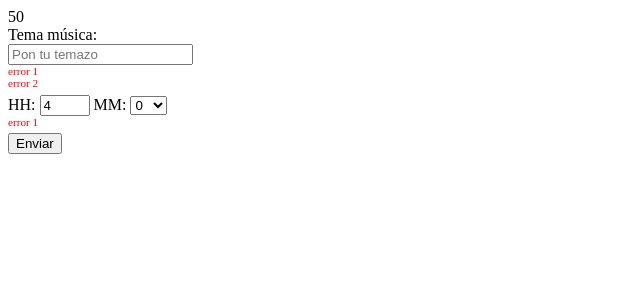
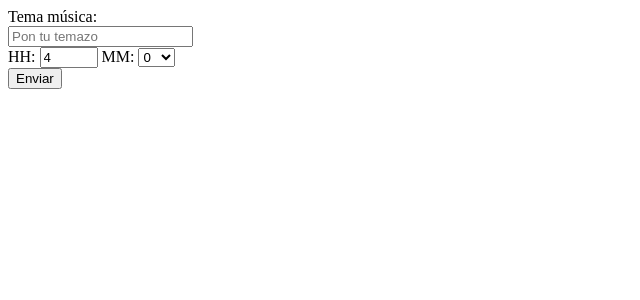
Before and after one commit to LDanielCG/dwes-22-23, a PHP site: page /Unidad04/Formularios/FormularioMusica/FormularioMusica.php in a window 1280 px wide. Shown: the top 300 px of the page, without its empty margins (0-640 px from the left). Run offline with PHP 8.4, Linux system fonts and the light colour scheme.

Commit message:
FormularioMusicaClase

```diff
--- a/Ejercicios_PHP_Clase/Unidad04/Formularios/FormularioMusica/FormularioMusica.php
+++ b/Ejercicios_PHP_Clase/Unidad04/Formularios/FormularioMusica/FormularioMusica.php
@@ -2,7 +2,7 @@
     $temazo="";
     $hora=date("h");
     $min=date("i");
-    echo $min;
+    //echo $min;
 
     $opcionesMinuto = [0,15,30,45];
 
@@ -22,12 +22,32 @@
     $errores = [];
 
     if(isset($_POST['enviar'])){
-        if(isset($_POST['tema']) && $_POST['tema'] != ""){
-            $temazo = $_POST['tema'];
+        //Verificar errores
+        if(isset($_POST['temazo']) && $_POST['temazo'] != ""){
+            $temazo = $_POST['temazo'];
         } else{
             $errores['temazo'] = 'No puede estar vacio';
         }
+
+        if(isset($_POST['hora']) && $_POST['hora'] != ""){
+            $hora = $_POST['hora'];
+        } else{
+            $errores['hora'] = 'No puede estar vacio';
+        }
+
+        if(isset($_POST['min']) && $_POST['min'] != ""){
+            $min = $_POST['min'];
+        } else{
+            $errores['min'] = 'No puede estar vacio';
+        }
+
+        if(count($errores) == 0){
+            //Guardo
+            //redirect
+            //exit();
+        }
     }
+
 
 ?>
 
@@ -56,16 +76,19 @@
 <body>
 
     <form action="" method="POST">
-        <label for="tema">Tema música:</label><br>
-        <input type="text" name="cancion" id="tema" value="<?=$temazo?>" placeholder="Pon tu temazo"><br>
-        <div class="error">
-            <p>error 1</p>
-            <p>error 2</p>
-        </div>
+        <label for="temazo">Tema música:</label><br>
+        <input type="text" name="temazo" id="tema" value="<?=$temazo?>" placeholder="Pon tu temazo"><br>
+        <?php
+            if(isset($errores['temazo'])){
+                echo '<div class="error">';
+                echo '<p>'.$errores['temazo'].'</p>';
+                echo '</div>';
+            }
+        ?>
         <label for="hora">HH:</label>
         <input type="number" max="23" size="1" name="hora" id="hora" value="<?=$hora?>" style="width: 50px;">
         <label for="minuto">MM:</label>
-        <select name="" id="">
+        <select name="min" id="min">
             <?php
                 array_walk($opcionesMinuto,function($op, $k, $d){
                     $sel = ($op == $d)?"selected":"";
@@ -73,9 +96,18 @@
                 },$min);
             ?>
         </select><br>
-        <div class="error">
-            <p>error 1</p>
-        </div>
+        <?php
+            if(isset($errores['hora'])){
+                echo '<div class="error">';
+                echo '<p>'.$errores['hora'].'</p>';
+                echo '</div>';
+            }
+            if(isset($errores['min'])){
+                echo '<div class="error">';
+                echo '<p>'.$errores['min'].'</p>';
+                echo '</div>';
+            }
+        ?>
         <input type="submit" name="enviar" value="Enviar">
     </form>
 </body>
```
